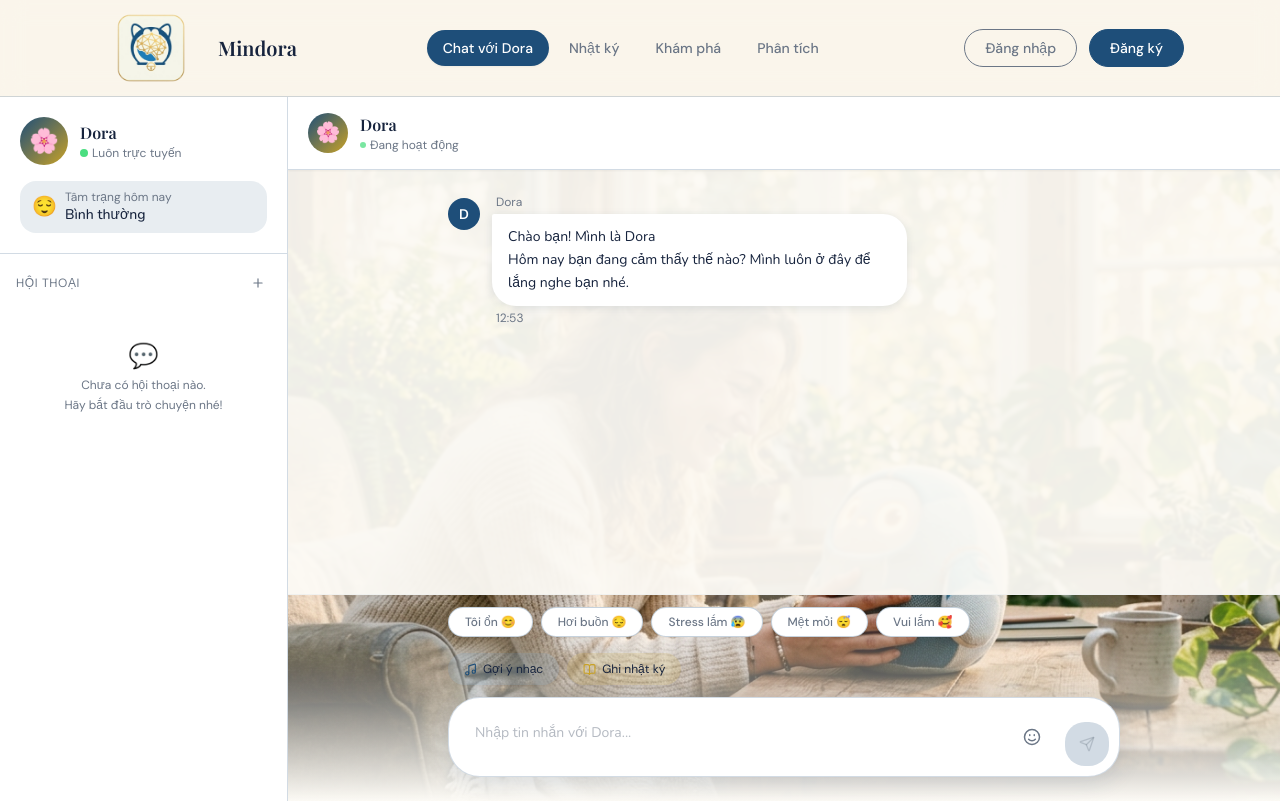
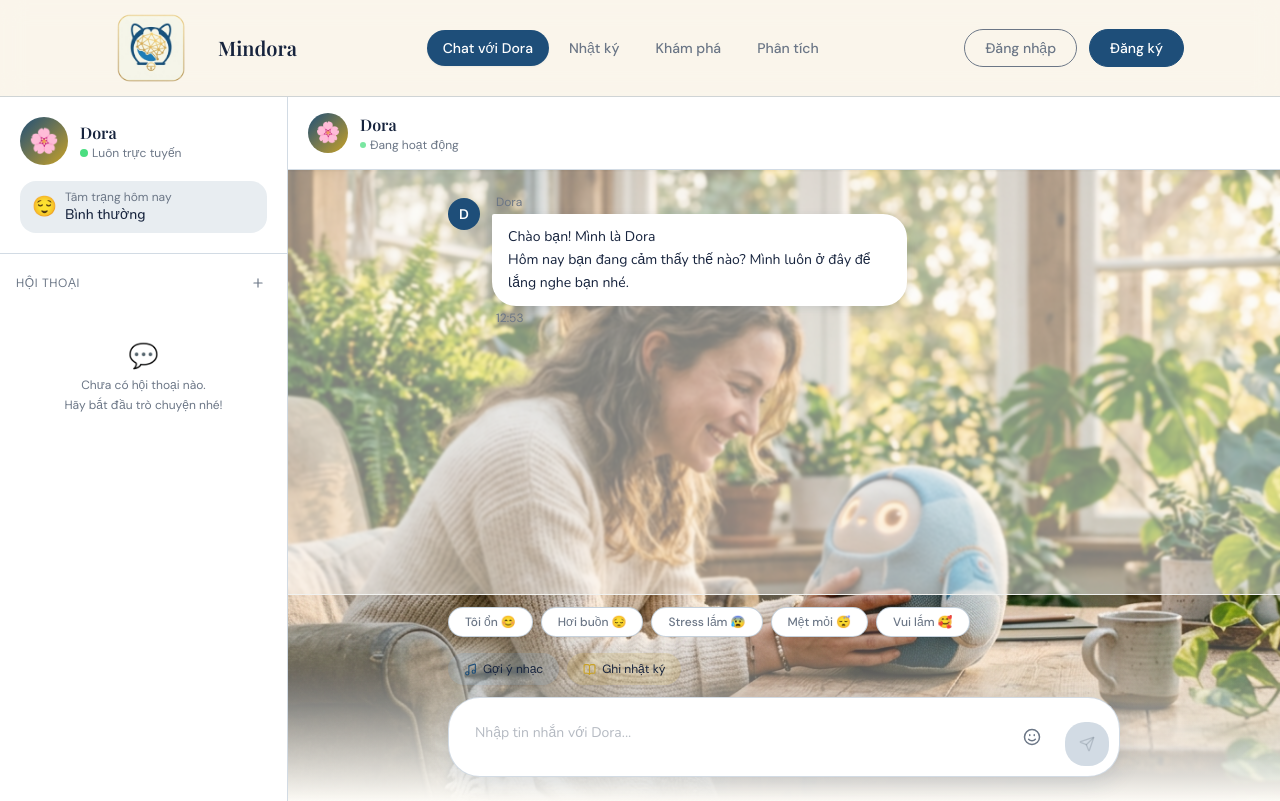
Before and after one commit to trunghieu-1104/Mindora_AI_FE, a React (Vite) app in the folder Mindora_AI/: page /chat in a window 1280 px wide. Built offline with nearby package versions, Linux system fonts and the light colour scheme.

Commit message:
style: reduce overlay opacity on chat background to make the background image clearer

```diff
--- a/Mindora_AI/src/pages/Chat/ChatPage.jsx
+++ b/Mindora_AI/src/pages/Chat/ChatPage.jsx
@@ -332,7 +332,7 @@ export default function ChatPage() {
         </div>
 
         {/* Messages */}
-        <div className="flex-1 overflow-y-auto px-4 py-6 md:px-8 bg-[#FCFAF5]/95 backdrop-blur-[1px]">
+        <div className="flex-1 overflow-y-auto px-4 py-6 md:px-8 bg-[#FCFAF5]/50 backdrop-blur-[1px]">
           <div className="max-w-2xl mx-auto">
             {displayMessages.map(msg => (
               <ChatBubble key={msg.id} msg={msg} />
```
